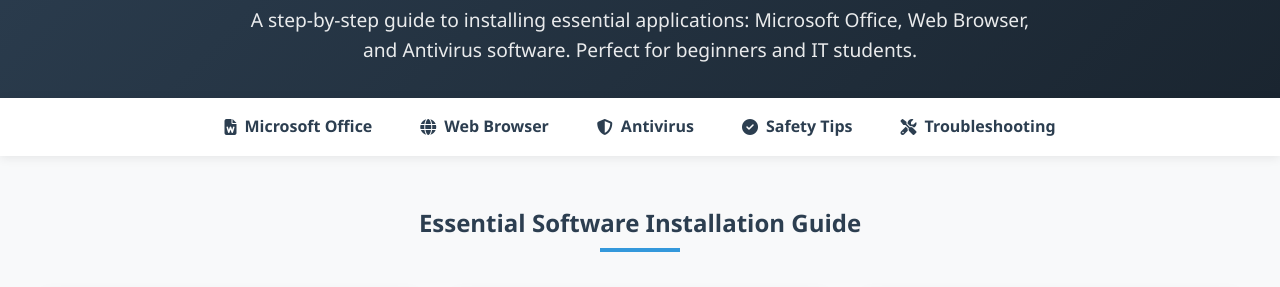
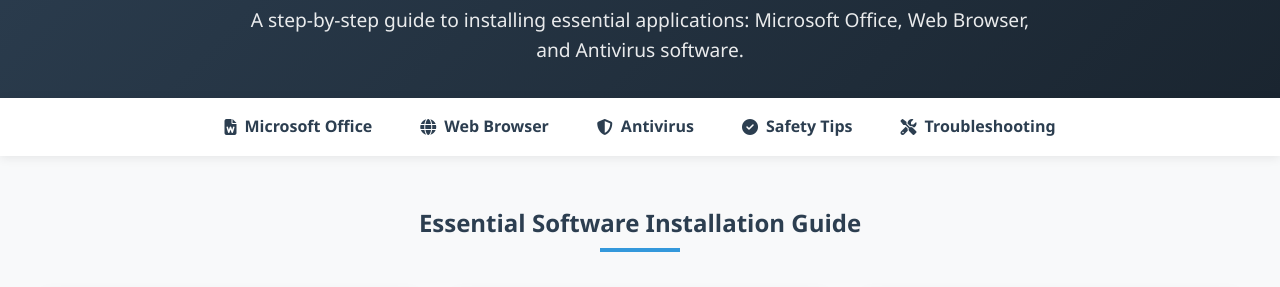
Before and after one commit to antino07/project, a plain HTML site: page index.html in a window 1280 px wide. Shown: the part 186-473 px from the top of the page. Drawn offline with Linux system fonts and the light colour scheme.

Commit message:
Update index.html

```diff
--- a/index.html
+++ b/index.html
@@ -381,7 +381,7 @@
                 <img src="logo.png" alt="School Logo" class="logo-image">
             </div>
             <h1>Software Installation Guide</h1>
-            <p class="subtitle">A step-by-step guide to installing essential applications: Microsoft Office, Web Browser, and Antivirus software. Perfect for beginners and IT students.</p>
+            <p class="subtitle">A step-by-step guide to installing essential applications: Microsoft Office, Web Browser, and Antivirus software.</p>
         </div>
     </header>
 
```
